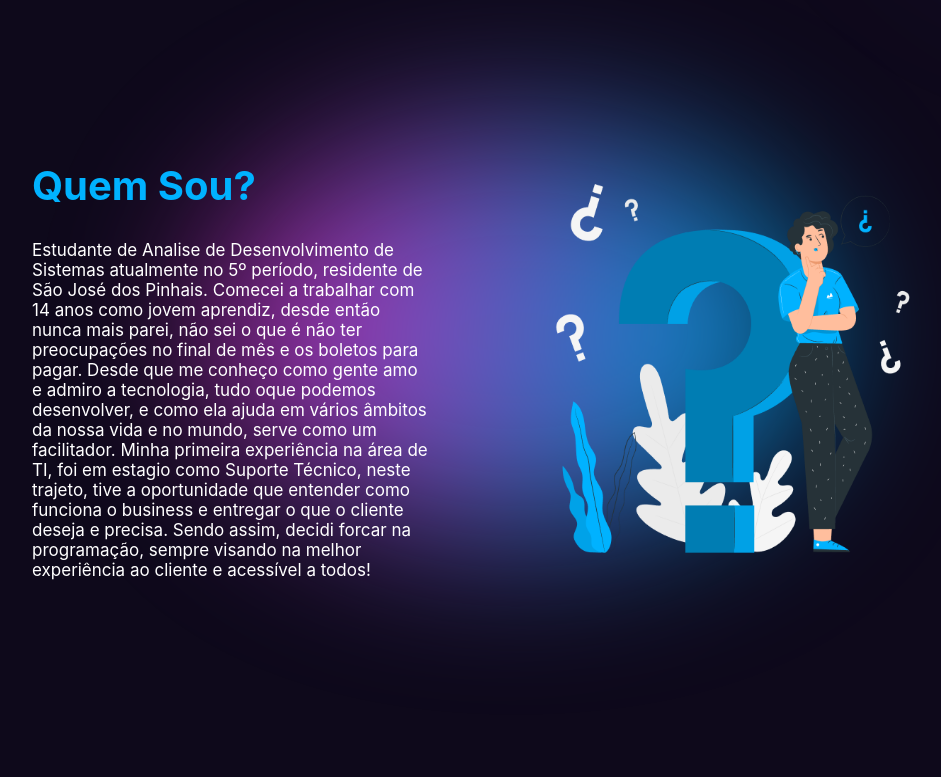
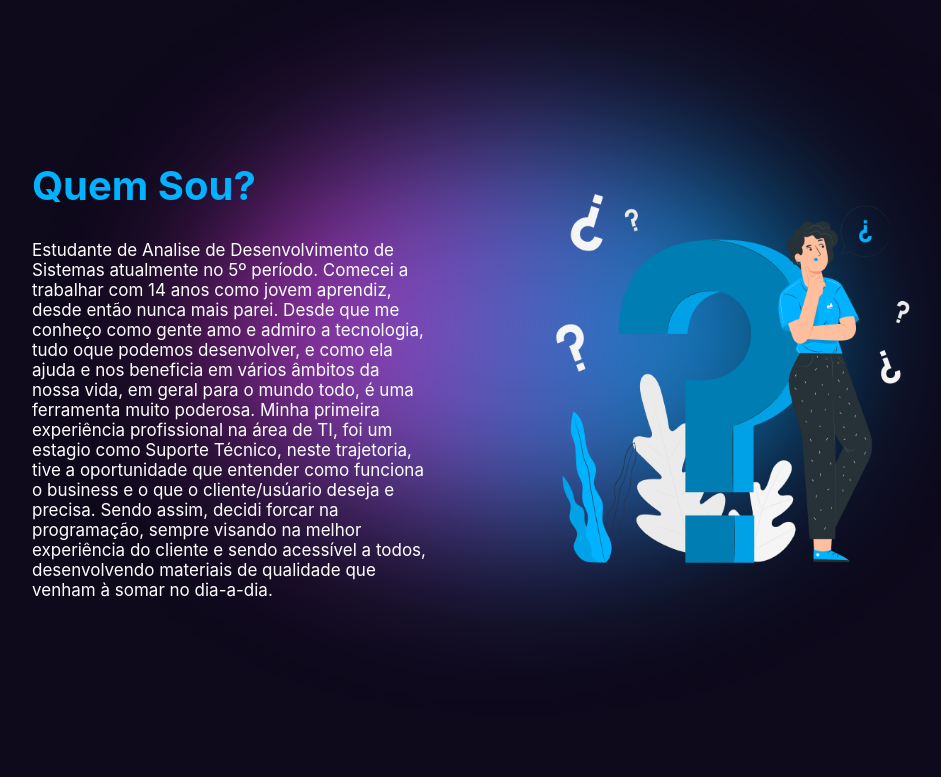
Before and after one commit to itsferlima/itsferlima.github.io, a plain HTML site: page index.html in a window 1280 px wide. Shown: the part 588-1365 px from the top of the page, without its empty margins (168-1109 px from the left). Drawn offline with Linux system fonts and the light colour scheme; files whose address does not match are found by name.

Commit message:
implementação

```diff
--- a/index.html
+++ b/index.html
@@ -108,11 +108,11 @@
 
                 <p class="meu-texto">
                     <br>
-                    Estudante de Analise de Desenvolvimento de Sistemas atualmente no 5º período, residente de São José dos Pinhais.
-                    Comecei a trabalhar com 14 anos como jovem aprendiz, desde então nunca mais parei, não sei o que é não ter preocupações no final de mês e os boletos para pagar.
-                    Desde que me conheço como gente amo e admiro a tecnologia, tudo oque podemos desenvolver, e como ela ajuda em vários âmbitos da nossa vida e no mundo, serve como um facilitador.
-                    Minha primeira experiência na área de TI, foi em estagio como Suporte Técnico, neste trajeto, tive a oportunidade que entender como funciona o business e entregar o que o cliente deseja e precisa.
-                    Sendo assim, decidi forcar na programação, sempre visando na melhor experiência ao cliente e acessível a todos!
+                    Estudante de Analise de Desenvolvimento de Sistemas atualmente no 5º período.
+                    Comecei a trabalhar com 14 anos como jovem aprendiz, desde então nunca mais parei.
+                    Desde que me conheço como gente amo e admiro a tecnologia, tudo oque podemos desenvolver, e como ela ajuda e nos beneficia em vários âmbitos da nossa vida, em geral para o mundo todo, é uma ferramenta muito poderosa.
+                    Minha primeira experiência profissional na área de TI, foi um estagio como Suporte Técnico, neste trajetoria, tive a oportunidade que entender como funciona o business e o que o cliente/usúario deseja e precisa.
+                    Sendo assim, decidi forcar na programação, sempre visando na melhor experiência do cliente e sendo acessível a todos, desenvolvendo materiais de qualidade que venham à somar no dia-a-dia.
 
                 </p>
             </div>
```
